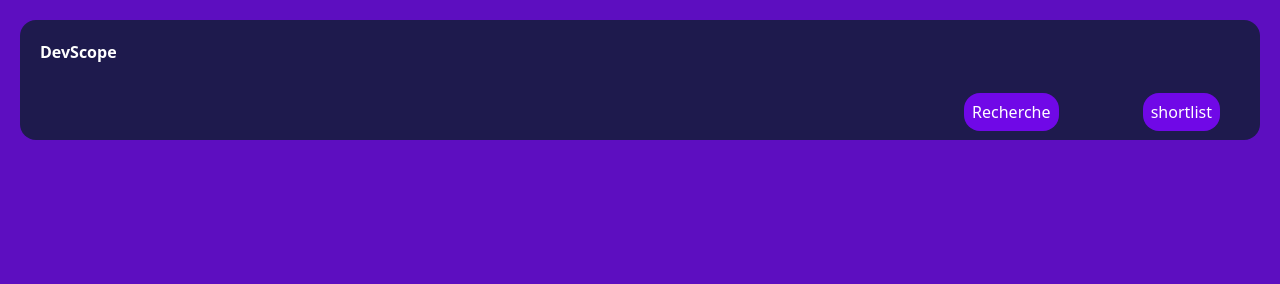
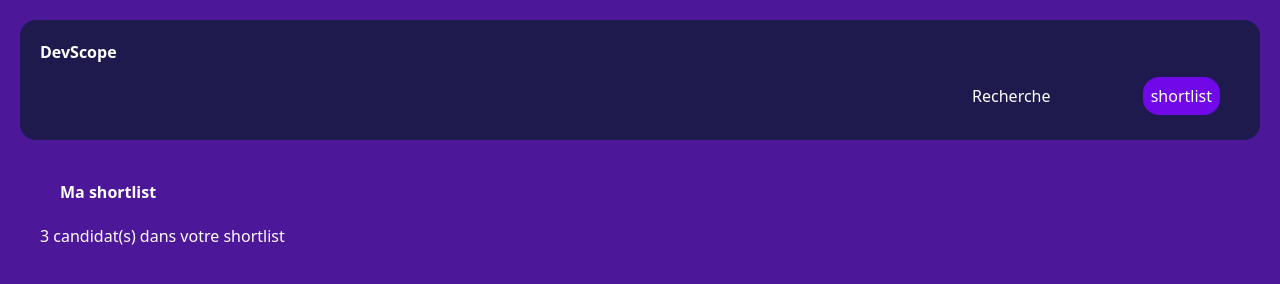
Before and after one commit to fayzabenjaa/DevScope, a plain HTML site: page shortlist.html in a window 1280 px wide. Drawn offline with nearby package versions, Linux system fonts and the light colour scheme.

Commit message:
feat : add the main part of the shortlist page

```diff
--- a/shortlist.html
+++ b/shortlist.html
@@ -9,21 +9,27 @@
     <script src="shortlist.html"></script>
 </head>
 
-<body class="bg-violet-800">
+<body class="bg-violet-900">
     <header class="flex justify-center items-center m-5">
         <div class="grid grid-row bg-indigo-950 w-350 h-30 rounded-2xl">
             <div class="justify-start">
                 <h1 class="font-bold text-white m-5">DevScope</h1>
             </div>
-            <div class="text-white ml-auto justify-end">
+            <div class="text-white ml-auto justify-end mb-10">
                 <a href="index.html"
-                    class="m-10 bg-violet-700 p-2 rounded-2xl hover:bg-violet-800 transition-color">Recherche</a>
+                    class="m-10  p-2 rounded-2xl hover:bg-violet-800 transition-color">Recherche</a>
                 <a href="shortlist.html" class="m-10 bg-violet-700 rounded-2xl p-2 hover:bg-violet-800 transition-color">shortlist</a>
             </div>
         </div>
     </header>
-    <main></main>
+    <main>
+        <div class="text-white m-10">
+            <h1 class="m-5 font-bold">Ma shortlist</h1>
+            <p>3 candidat(s) dans votre shortlist</p>
+        </div>
+    </main>
 </body>
 <script type="module" src="script.js" defer></script>
+<script type="module" src="storage.js" defer></script>
 
 </html>
```
